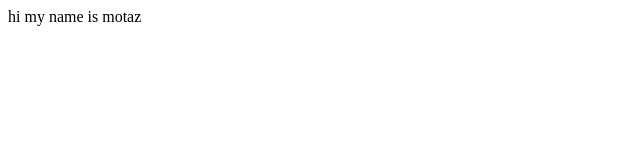
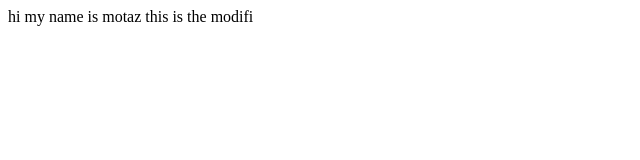
Before and after one commit to motazallala/test, a plain HTML site: page index.html in a window 1280 px wide. Shown: the whole page, without its empty margins (0-640 px from the left). Drawn offline with Linux system fonts and the light colour scheme.

Commit message:
modifi the html

```diff
--- a/index.html
+++ b/index.html
@@ -8,5 +8,6 @@
 </head>
 <body>
     hi my name is motaz
+    this is the modifi
 </body>
 </html>
```
